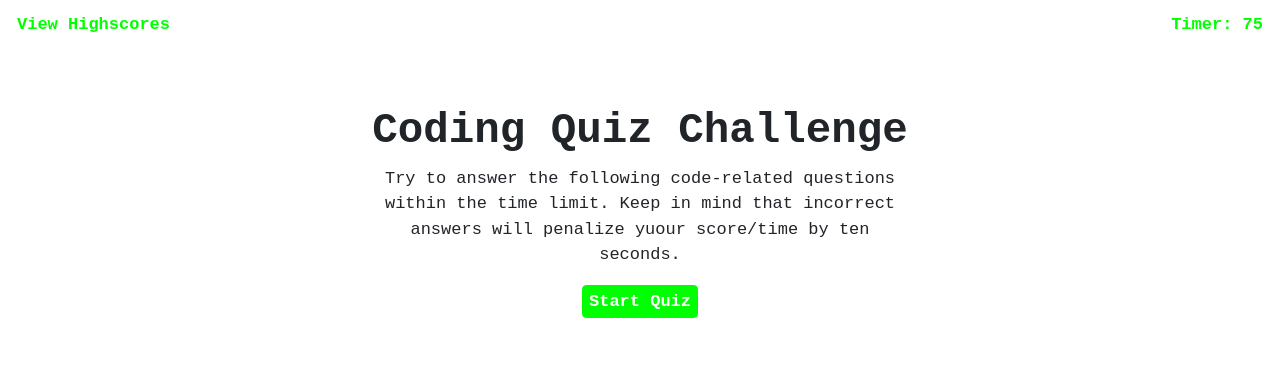
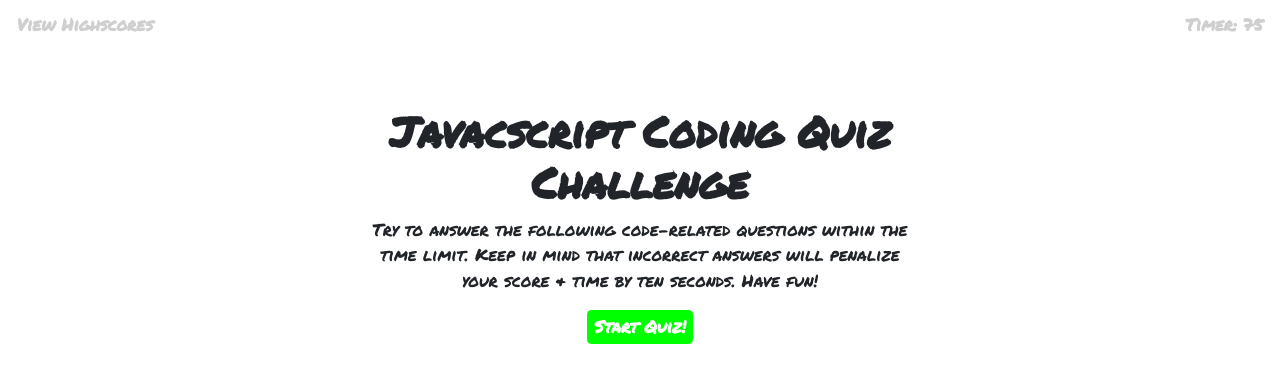
Before and after one commit to PcD92/code-quiz, a plain HTML site: page index.html in a window 1280 px wide. Drawn offline with nearby package versions, Linux system fonts and the light colour scheme.

Commit message:
updated js and css

```diff
--- a/index.html
+++ b/index.html
@@ -6,7 +6,7 @@
 
     <meta charset="UTF-8">
 
-    <title>Code Quiz!</title>
+    <title>Javascript Code Quiz!</title>
 
     <!-- include bootstrap -->
     <link rel="stylesheet" href="https://stackpath.bootstrapcdn.com/bootstrap/4.5.2/css/bootstrap.min.css" integrity="sha384-JcKb8q3iqJ61gNV9KGb8thSsNjpSL0n8PARn9HuZOnIxN0hoP+VmmDGMN5t9UJ0Z" crossorigin="anonymous">
@@ -15,16 +15,17 @@
     <script src="https://cdnjs.cloudflare.com/ajax/libs/jquery/3.2.1/jquery.min.js"></script>
 
     <link rel="stylesheet" href="./src/assets/css/style.css">
+    <link href="https://fonts.googleapis.com/css2?family=Permanent+Marker&display=swap" rel="stylesheet">
 </head>
 
 <body>
-    <!-- -->
+    <!-- contains nav -->
     <div class="nav-container">
         <span id="highscores">View Highscores</span>
 
         <span id="timer">Time: 0</span>
     </div>
-
+    <!-- contains textarea -->
     <div class="container">
         <div class="row">
             <div class="col-sm-3"></div>
--- a/src/assets/css/style.css
+++ b/src/assets/css/style.css
@@ -1,7 +1,7 @@
 /* added css styling to html page */
 
 * {
-    font-family: 'Courier New', Courier, monospace;
+    font-family: 'Permanent Marker', cursive;
     box-sizing: border-box;
     text-align: center;
     font-size: 17px;
@@ -48,7 +48,7 @@ li {
     top: 0;
     left: 1em;
     clear: both;
-    color: lime;
+    color: #CFCFCF;
 }
 
 #timer {
@@ -57,7 +57,7 @@ li {
     top: 0;
     right: 1em;
     clear: both;
-    color: lime;
+    color: #CFCFCF;
 }
 
 #highscore-list {
--- a/src/assets/js/quiz.js
+++ b/src/assets/js/quiz.js
@@ -21,14 +21,14 @@ $(document).ready(function() {
     const quizTime = 75;
     const questions = [
         question_1 = {
-            textContent: "Commonly used data types DO NOT include:",
+            textContent: "In the JavaScript, which one of the following is not considered as an error:",
             options: [
-                "strings",
-                "booleans",
-                "alert",
-                "numbers"
+                "Syntax error",
+                "Missing of semicolons",
+                "Division by zero",
+                "Missing of Bracket"
             ],
-            answer: "alert"
+            answer: "Division by zero"
         },
 
         question_2 = {
@@ -43,36 +43,36 @@ $(document).ready(function() {
         },
 
         question_3 = {
-            textContent: "Arrays in JavaScript can be used to store _____.",
+            textContent: "Which of the following type of a variable is volatile?",
             options: [
-                "numbers and strings",
-                "other arrays",
-                "booleans",
-                "all of the above"
+                "Mutable variable",
+                "Volatile variable",
+                "Dynamic variable",
+                "Immutable variable"
             ],
-            answer: "all of the above"
+            answer: "Mutable variable"
         },
 
         question_4 = {
-            textContent: "String values must be enclosed within _____ when being assigned to variables.",
+            textContent: "Which of the following variables takes precedence over the others if the names are the same?",
             options: [
-                "commas",
-                "curly brackets",
-                "quotes",
-                "parentheses"
+                "Global variable",
+                "The local element",
+                "The two of the above",
+                "None of the above"
             ],
-            answer: "quotes"
+            answer: "The local element"
         },
 
         question_5 = {
-            textContent: "A very useful tool used during development and debugging for printing content to the debugger is:",
+            textContent: "When interpreter encounters an empty statements, what it will do:",
             options: [
-                "JavaScript",
-                "terminal / bash",
-                "for loops",
-                "console log"
+                "Shows a warning",
+                "Prompts to complete the statement",
+                "Throws an error",
+                "Ignores the statements"
             ],
-            answer: "console log"
+            answer: "Ignores the statements"
         }
     ];
 
@@ -121,9 +121,9 @@ $(document).ready(function() {
 
         $(contElement).empty();
 
-        var header = $("<header><h1>Coding Quiz Challenge</h1></header>");
-        var paragraph = $("<p>Try to answer the following code-related questions within the time limit. Keep in mind that incorrect answers will penalize yuour score/time by ten seconds.</p>")
-        var button = $("<button id=\"start-quiz-btn\" type=\"button\" class=\"btn btn-purple\">Start Quiz</button>")
+        var header = $("<header><h1>Javacscript Coding Quiz Challenge</h1></header>");
+        var paragraph = $("<p>Try to answer the following code-related questions within the time limit. Keep in mind that incorrect answers will penalize your score & time by ten seconds. Have fun!</p>")
+        var button = $("<button id=\"start-quiz-btn\" type=\"button\" class=\"btn btn-purple\">Start Quiz!</button>")
 
         $(contElement).append(header, paragraph, button);
 
@@ -202,8 +202,8 @@ $(document).ready(function() {
 
         $("#initials-submit").on("click", function(event) {
             event.preventDefault();
-            // Even though the Current State Is not Initial
-            // we set it here so we can go back to the beginning from the Back Button in the Leadeboard
+            // even though the current state is not initial
+            // here it is so we can go back to the beginning from the back button in the leadeboard
             currState = appStates.Initial;
 
             var inputInitials = $("#initials").val();
```
